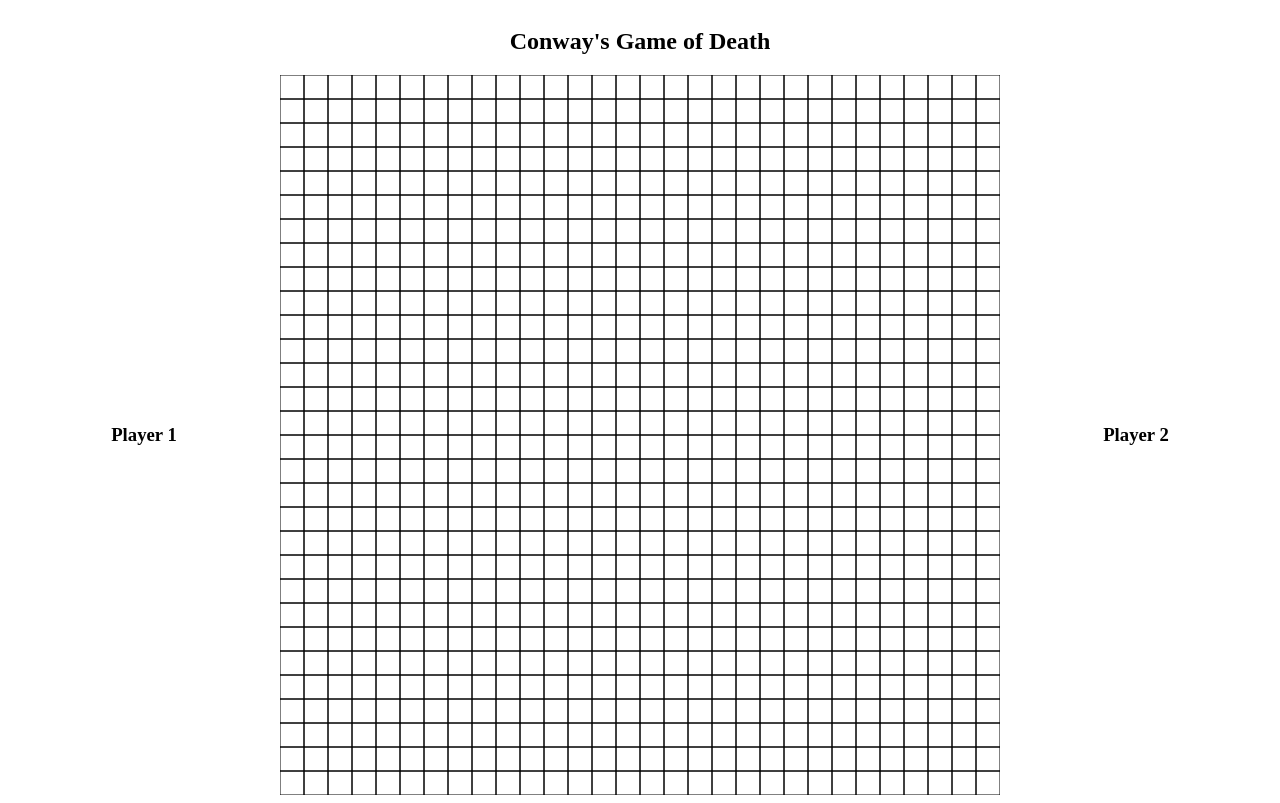
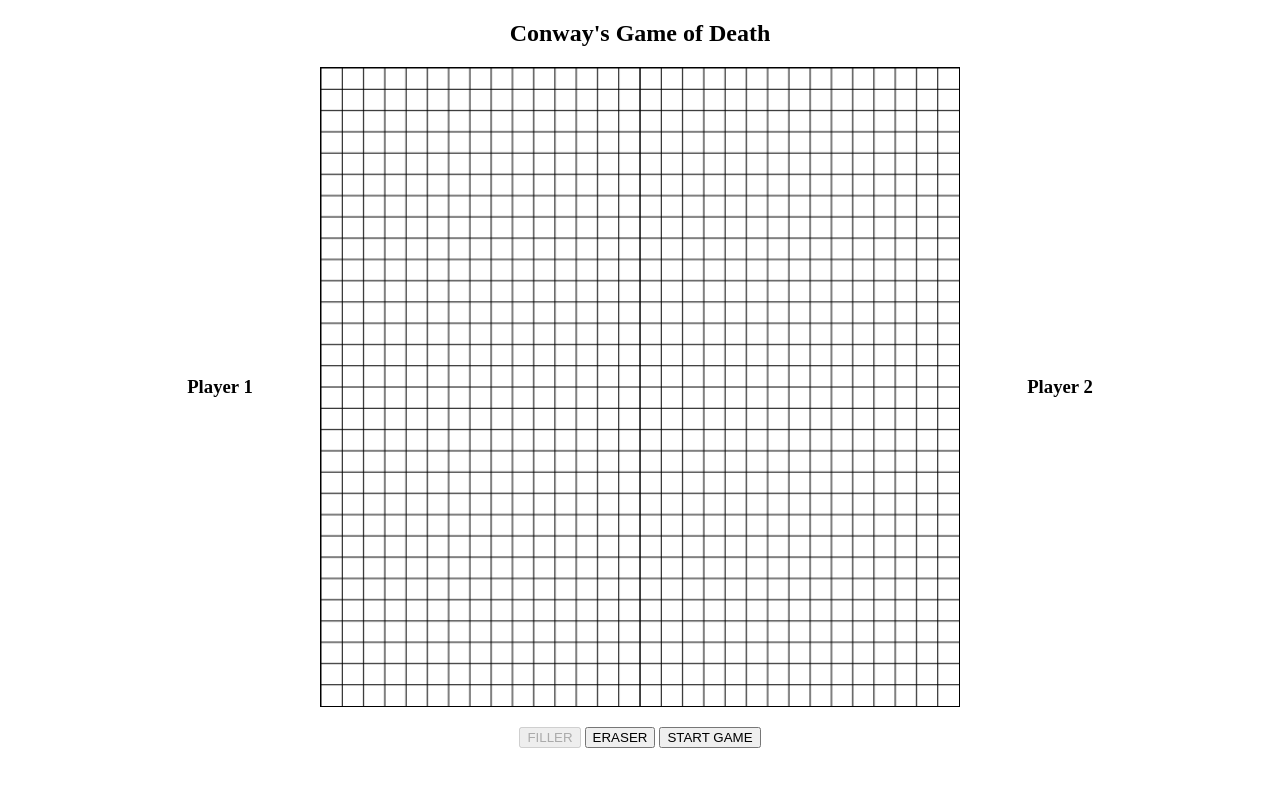
Before and after one commit to Enoch-Hsiao/ConwayBattleRoyale, a plain HTML site: page public/index.html in a window 1280 px wide. Drawn offline with Linux system fonts and the light colour scheme.

Commit message:
Rewrote the JS to work properly
Changed around some HTML and CSS too

```diff
--- a/public/index.html
+++ b/public/index.html
@@ -5,27 +5,32 @@
     <title>Game</title>
     <link rel="stylesheet" href="styles.css">
   </head>
-  <body id="container">
+  <body>
     <div id="title">
       <h2>
         Conway's Game of Death
       </h2>
     </div>
-    <div id="gameContainer">
-      <div id="player1">
+    <div id="main-container">
+      <div id="game-container">
+        <div id="player1" class="player-div">
           <h3>
           Player 1
           </h3>
         </div>
-      <div id="gameBoard">
-        <canvas id="canvas"></canvas>
-      </div>
-      <div id="player2">
+        <canvas id="game-canvas"></canvas>
+        <div id="player2" class="player-div">
           <h3>
           Player 2
           </h3>
         </div>
       </div>
+    </div>
+    <div style="margin-top: 20px; text-align: center;">
+      <button id="fillerButton" onclick="switchTool('f')" disabled="true">FILLER</button>
+      <button id="eraserButton" onclick="switchTool('e')">ERASER</button>
+      <button onclick="startGame()">START GAME</button>
+    </div>
     <script type="text/javascript" src="index.js"></script>
   </body>
 </html>
--- a/public/index.js
+++ b/public/index.js
@@ -1,32 +1,123 @@
+const MAX_GEN_NUM = 1000;
+const NUM_BOXES = 30;
+const maxBoxCount = 20;
+const gameCanvas = document.getElementById("game-canvas");
+const gameCtx = gameCanvas.getContext('2d');
+const gameContainerHeight = Math.floor(document.getElementById("game-container").getBoundingClientRect().height);
+gameCtx.imageSmoothingEnabled = false;
 
-const canvas = document.getElementById('canvas');
-const ctx = canvas.getContext('2d');
-const gameBoardDiv = document.getElementById("gameBoard").getBoundingClientRect();
+gameCanvas.width = gameContainerHeight;
+gameCanvas.height = gameContainerHeight;
 
-const numBoxes = 30;
-canvas.width = gameBoardDiv.height;
-canvas.height = gameBoardDiv.height;
-const boxSize = gameBoardDiv.height/ numBoxes;
+let boxWidth = gameCanvas.width / NUM_BOXES;
+let boxHeight = boxWidth;
 
-const cols = numBoxes;
-const rows = numBoxes;
+makeGrid();
+let clicked = false;
+let numBoxesUsed = 0;
+let toolSelected = "filler";
 
-//building grid with 2D Array
-function buildGrid(){
-    return new Array(cols).fill(null) //fills up array with "stuff" so its iterable
-    .map(() => new Array(rows).fill(0))
+gameCanvas.addEventListener('mousedown', function(e) {
+  clicked = true;
+  handleBoxClick(e);
+});
+
+gameCanvas.addEventListener('mouseup', function(e) {
+  clicked = false;
+});
+
+gameCanvas.addEventListener('mousemove', function(e) {
+  if (clicked) handleBoxClick(e);
+});
+
+function handleBoxClick(e) {
+  let cursorPosition = getCursorPosition(e);
+  let pixel = gameCtx.getImageData(cursorPosition.x, cursorPosition.y, 1, 1).data;
+  // If the pixel has 0 opacity then color it in when clicked (0 opacity means white)
+  if (toolSelected === "filler" && (pixel[3] === 0 || pixel[0] === 255 && pixel[1] === 255 && pixel[2] === 255) && numBoxesUsed < maxBoxCount) {
+    let color = "#FF0000";
+    // TODO: UPDATE LIVE COUNTER ON SCREEN
+    numBoxesUsed += 1;
+    colorBox(cursorPosition.x, cursorPosition.y, color);
+  } else if (toolSelected === "eraser" && pixel[0] === 255 && pixel[1] === 0) {
+    let color = "#FFFFFF";
+    // TODO: UPDATE LIVE COUNTER ON SCREEN
+    numBoxesUsed -= 1;
+    colorBox(cursorPosition.x, cursorPosition.y, color);
+  }
 }
 
-const grid = buildGrid();
-render(grid);
+function getCursorPosition(e) {
+  let rect = gameCanvas.getBoundingClientRect();
+    return {
+      x: e.clientX - rect.left,
+      y: e.clientY - rect.top
+    };
+}
 
-function render(grid) {
-    for (let col = 0; col < numBoxes; col++) {
-        for (let row = 0; row < numBoxes; row++) {
-            const box = grid[col][row];
-            ctx.beginPath();
-            ctx.rect(col * boxSize, row * boxSize, boxSize, boxSize);
-            ctx.stroke();
-        }
+function colorBox(x, y, color) {
+  let xBoxCoord = Math.floor(x / boxWidth);
+  let yBoxCoord = Math.floor(y / boxHeight);
+  let correctedX = xBoxCoord * boxWidth;
+  let correctedY = yBoxCoord * boxHeight;
+  gameCtx.beginPath();
+  gameCtx.fillStyle = color;
+  gameCtx.fillRect(correctedX, correctedY, boxWidth, boxHeight);
+  gameCtx.stroke();
+  gameCtx.beginPath();
+  gameCtx.fillStyle = "#000000";
+  gameCtx.rect(correctedX, correctedY, boxWidth, boxHeight);
+  gameCtx.stroke();
+}
+
+function makeGrid() {
+  gameCtx.beginPath();
+  for (let row = 0; row < NUM_BOXES; ++row) {
+      gameCtx.moveTo(0, row * boxWidth);
+      gameCtx.lineTo(gameCanvas.width, row * boxWidth);
+  }
+
+  for (let col = 0; col < NUM_BOXES; ++col) {
+    gameCtx.moveTo(col * boxWidth, 0);
+    gameCtx.lineTo(col * boxWidth, gameCanvas.height);
+  }
+
+  // Make the center dividing line
+  gameCtx.moveTo(Math.round(gameCanvas.width / 2), 0);
+  gameCtx.lineTo(Math.round(gameCanvas.width / 2), gameCanvas.height);
+  gameCtx.stroke();
+}
+
+function switchTool(tool) {
+  if (tool === 'f') {
+    toolSelected = "filler";
+    document.getElementById("fillerButton").disabled = true;
+    document.getElementById("eraserButton").disabled = false;
+  } else {
+    toolSelected = "eraser";
+    document.getElementById("eraserButton").disabled = true;
+    document.getElementById("fillerButton").disabled = false;
+  }
+}
+
+function startGame() {
+  // Scale the game board down so that each box is represented by a single pixel on a new "canvas" represented by a 2D array
+  let gameBoardArray = [];
+  for (let row = 0; row < NUM_BOXES; ++row) {
+    for (let boxInRow = 0; boxInRow < NUM_BOXES; ++boxInRow) {
+      let innerArr = [];
+      let centerCoord = {cx: boxInRow * boxHeight + boxHeight / 2, cy: row * boxHeight + boxHeight / 2}
+      let pcolor = gameCtx.getImageData(centerCoord.cx, centerCoord.cy, 1, 1).data;
+      if (pcolor.filter((e) => e === 0).length === 4 || pcolor.filter((e) => e === 255).length === 4) {
+        innerArr.push({x: centerCoord.cx, y: centerCoord.cy, color: [255, 255, 255]});
+      } else {
+        innerArr.push({x: centerCoord.cx, y: centerCoord.cy, color: [pcolor[0], pcolor[1], pcolor[2]]});
+      }
+      gameBoardArray.push(innerArr);
     }
+  }
+
+  for (let genNum = 0; genNum < MAX_GEN_NUM; ++genNum) {
+    // Run the simulation
+  }
 }
--- a/public/styles.css
+++ b/public/styles.css
@@ -1,46 +1,52 @@
 html {
   margin: 0;
+  padding: 0;
   overflow-x: scroll;
 }
 
-#container {
+body {
   min-width: 1000px;
 }
 
-#gameContainer {
+#title {
+  text-align: center;
   width: 100%;
-  height: 90vh;
-  display: flex;
-  justify-content: center;
-}
-
-#title {
-  width: 100%;
-  display: flex;
-  justify-content: center;
-  align-items: center;
+  display: block;
 }
 
 #player1 {
+
+}
+
+#player2 {
+
+}
+
+#main-container {
+  width: 100%;
+  height: 80vh;
+  display: flex;
+  justify-content: center;
+  align-content: center;
+}
+
+#game-container {
+  width: 70%;
+  display: flex;
+  justify-content: center;
+  align-content: center;
+}
+
+#game-canvas {
+  background-color: white;
+  border: 1px solid black;
+}
+
+.player-div {
+  min-width: 100px;
   display: flex;
   justify-content: center;
   align-items: center;
   width: 100%;
+  margin: 50px;
 }
-
-#player2 {
-  display: flex;
-  justify-content: center;
-  align-items: center;
-  width: 100%;
-}
-
-#gameBoard {
-  display: flex;
-  justify-content: center;
-  align-items: center;
-}
-
-#canvas {
-  background-color: white;
-}
```
Lines whose indentation alone changed are shown as unchanged.
